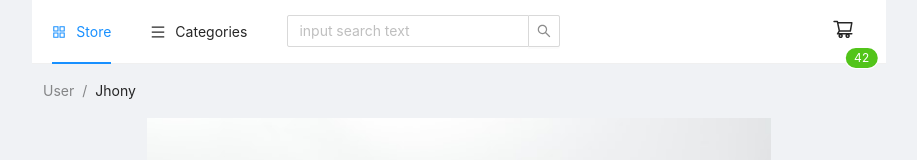
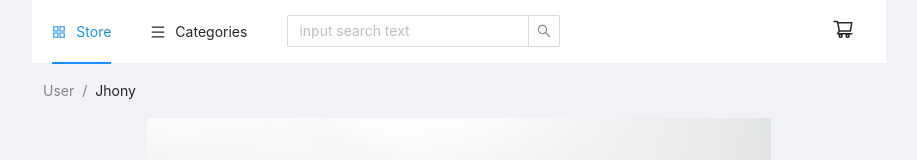
Before and after one commit to Ernian/store-app, a React (Create React App) app: page / in a window 1280 px wide. Shown: the top 160 px of the page, without its empty margins (181-1098 px from the left). Built offline with nearby package versions, Linux system fonts and the light colour scheme.

Commit message:
header cart icon count of products

```diff
--- a/src/components/header/Header.tsx
+++ b/src/components/header/Header.tsx
@@ -1,5 +1,7 @@
-import React, { useState } from 'react';
-import { Menu, Badge, Input } from 'antd';
+import React, { useState } from 'react'
+import { useAppSelector } from '../../hooks/hooks'
+import { Link } from 'react-router-dom'
+import { Menu, Badge, Input } from 'antd'
 import {
     AppstoreOutlined,
     MenuOutlined,
@@ -9,13 +11,17 @@ import {
     WomanOutlined,
     ShoppingCartOutlined,
     BarsOutlined,
-} from '@ant-design/icons';
-import type { MenuProps } from 'antd';
+} from '@ant-design/icons'
+import type { MenuProps } from 'antd'
 import './header.css'
-import { Link } from 'react-router-dom';
 
 const { Search } = Input
 const onSearch = (value: string) => console.log(value);
+
+const Header: React.FC = () => {
+    const [current, setCurrent] = useState('store')
+    const onClick: MenuProps['onClick'] = event => setCurrent(event.key)
+    const { totalCartProductsCount } = useAppSelector(state => state.cart)
 
     const items: MenuProps['items'] = [
         {
@@ -68,7 +74,7 @@ const items: MenuProps['items'] = [
         },
         {
             label: (
-            <Badge count={42} status='success' offset={[8, 40]}>
+                <Badge count={totalCartProductsCount} status='success' offset={[8, 40]}>
                     <Link to="/cart">
                         <ShoppingCartOutlined style={{ fontSize: 22 }} />
                     </Link>
@@ -77,11 +83,7 @@ const items: MenuProps['items'] = [
             key: 'cart',
             style: { marginLeft: 'auto', marginRight: 12 }
         }
-];
-
-const Header: React.FC = () => {
-    const [current, setCurrent] = useState('store')
-    const onClick: MenuProps['onClick'] = event => setCurrent(event.key)
+    ]
 
     return (
         <Menu
```
Lines whose indentation alone changed are shown as unchanged.
